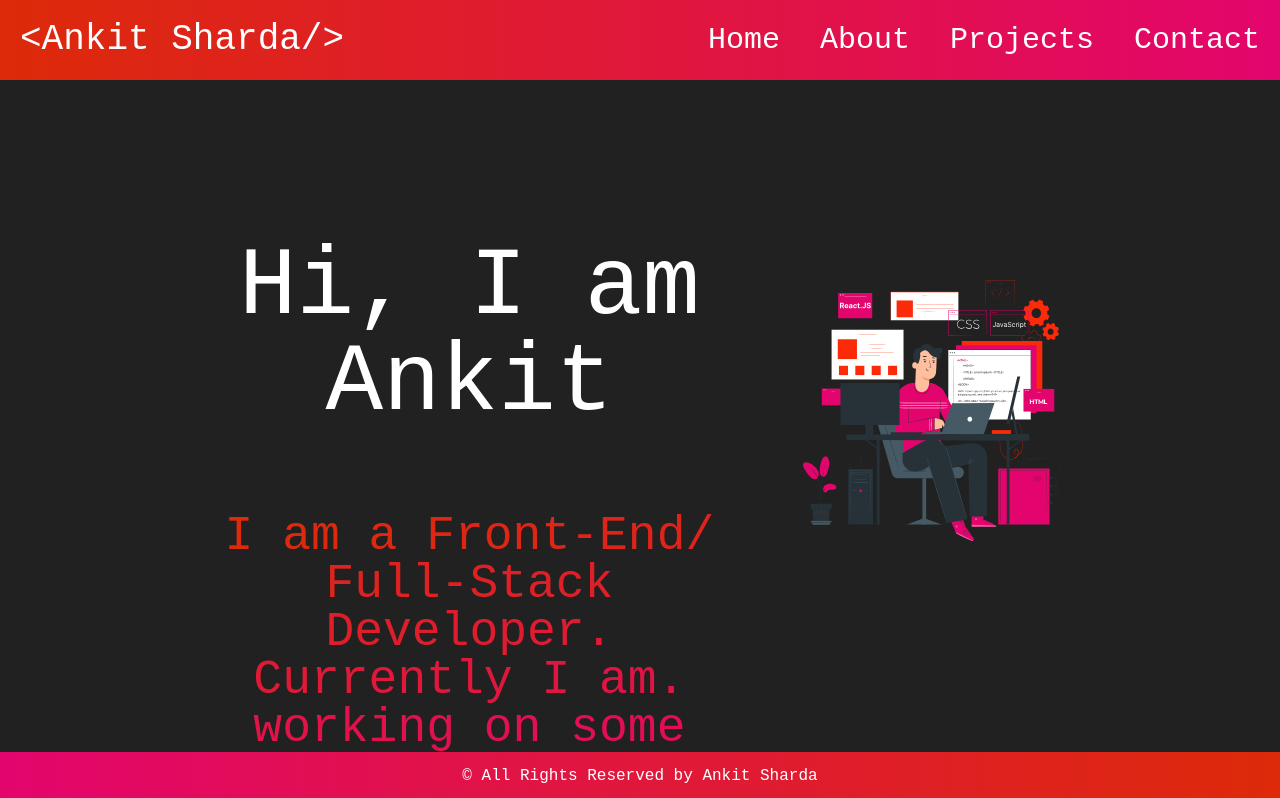
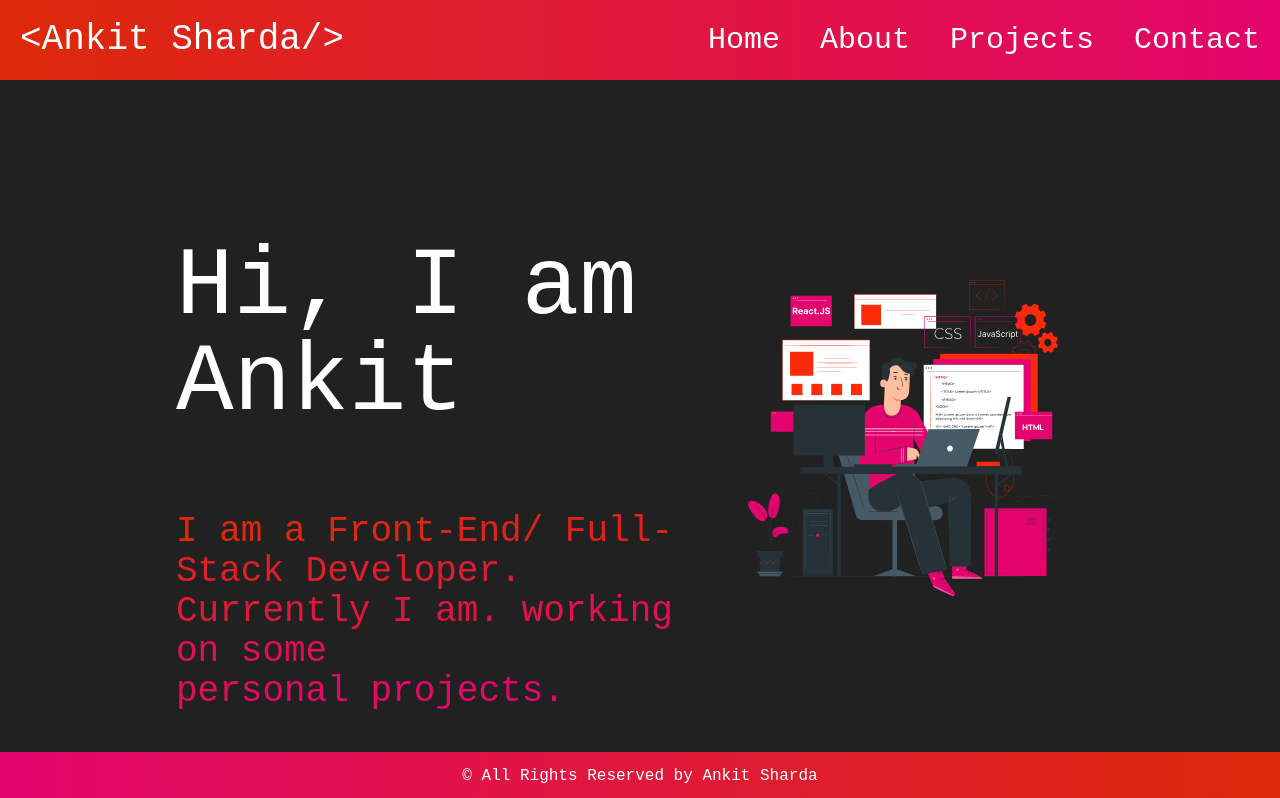
Before and after one commit to AnkitSHarda28/my_portfolio, a Next.js app: page / in a window 1280 px wide. Shown: the top 798 px of the page. Built offline with nearby package versions, Linux system fonts and the light colour scheme.

Commit message:
homepage pp

```diff
--- a/Components/Navbar.js
+++ b/Components/Navbar.js
@@ -3,11 +3,11 @@ import Link from "next/link";
 export default function Navbar() {
   return (
     <>
-      <div className="w-screen flex lg:justify-between items-center text-white p-5 bg-gradient-to-r from-left to-right">
-        <div className="text-4xl">
+      <div className="flex justify-between items-center text-white p-5 bg-gradient-to-r from-left to-right">
+        <div className="lg:text-4xl sm:text-3xl xxs:text-3xl">
           <Link href="/">&lt;Ankit Sharda/&gt;</Link>
         </div>
-        <div className="space-x-10  text-3xl sm:flex-row">
+        <div className="lg:space-x-10 sm:space-x-10 xxs:space-x-5  lg:text-3xl sm:text-3xl">
           <Link href="/">Home</Link>
           <Link href="/About">About</Link>
           <Link href="/Projects">Projects</Link>
--- a/pages/index.js
+++ b/pages/index.js
@@ -7,15 +7,17 @@ import Link from "next/link";
 
 export default function Home() {
   return (
-    <div className="sm:justify-center">
+    <div className="sm:justify-center xxs:justify-center">
       <Navbar />
-      <div className="lg:flex lg:justify-between lg:mx-44 lg:mt-40 sm:mt-10 sm:text-center">
+      <div className="lg:flex lg:text-left  justify-between lg:mx-44 lg:mt-40 sm:mt-10 xxs:mt-10 sm:text-center xxs:text-center">
         <div className="space-y-20">
           <div>
-            <h1 className="lg:text-8xl sm:text-5xl">Hi, I am Ankit</h1>
+            <h1 className="lg:text-8xl sm:text-5xl xxs:text-5xl text-white">
+              Hi, I am Ankit
+            </h1>
           </div>
           <div>
-            <span className="lg:text-5xl sm:text-3xl bg-gradient-to-r from-left1 to-right1 text-transparent bg-clip-text">
+            <span className="lg:text-4xl sm:text-3xl xxs:text-3xl bg-gradient-to-r from-left1 to-right1 text-transparent bg-clip-text">
               I am a Front-End/ Full-Stack Developer.
               <br /> Currently I am. working on some
               <br /> personal projects.
@@ -59,7 +61,7 @@ export default function Home() {
             </a>
           </div>
         </div>
-        <div className="lg:visible sm:m-10">
+        <div className="lg:visible sm:m-10 xxs:m-10">
           <Image src={"/Homepage.svg"} width={500} height={500} alt="me" />
         </div>
       </div>
--- a/tailwind.config.js
+++ b/tailwind.config.js
@@ -9,6 +9,23 @@ module.exports = {
         left1: "rgba(221,42,9,100)",
       },
     },
+    screens: {
+      xxs: "440px",
+      sm: "640px",
+      // => @media (min-width: 640px) { ... }
+
+      md: "768px",
+      // => @media (min-width: 768px) { ... }
+
+      lg: "1024px",
+      // => @media (min-width: 1024px) { ... }
+
+      xl: "1280px",
+      // => @media (min-width: 1280px) { ... }
+
+      "2xl": "1536px",
+      // => @media (min-width: 1536px) { ... }
+    },
   },
   plugins: [],
 };
```
